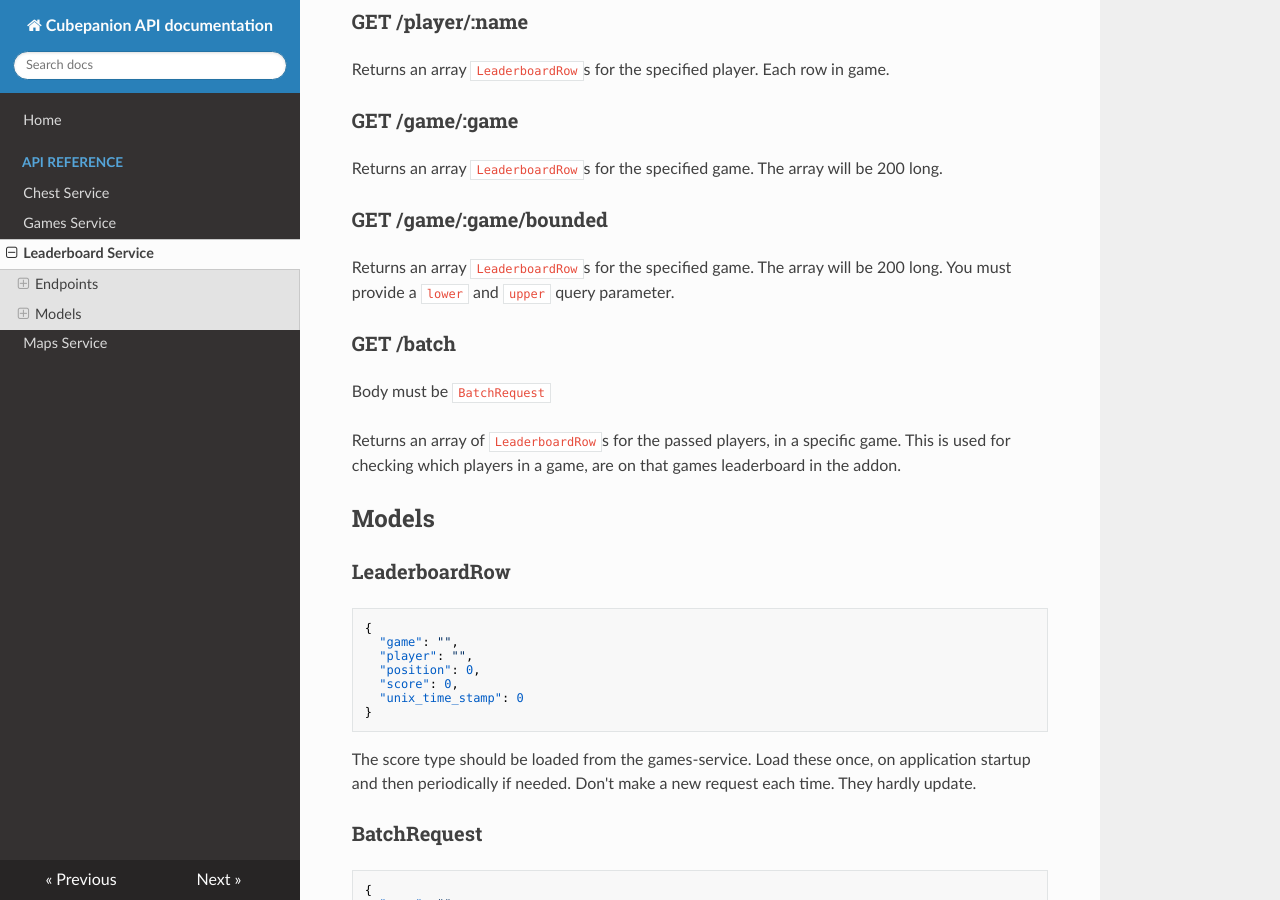
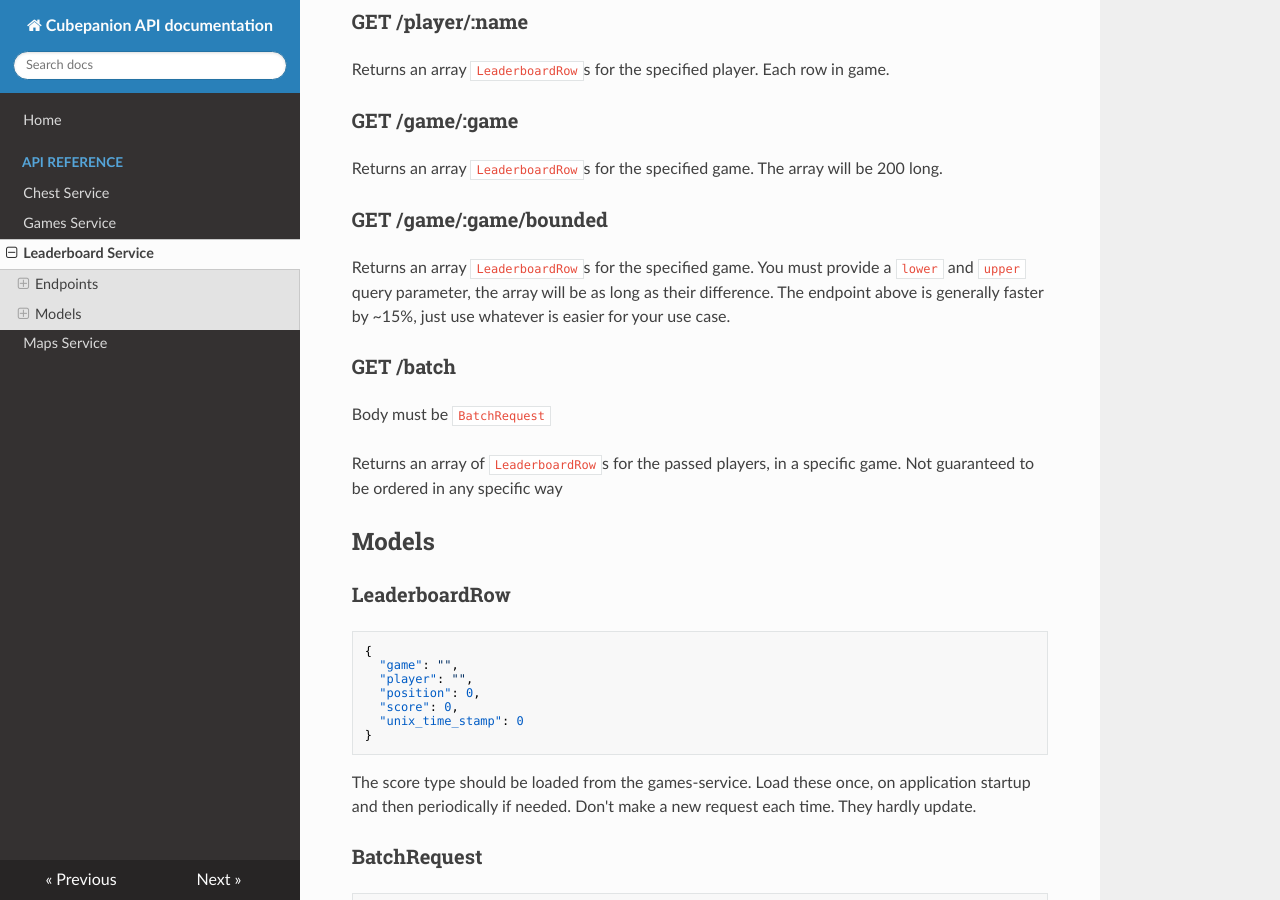
Before and after one commit to Fesaa/CubepanionAPI, an MkDocs documentation site: the page built from docs/leaderboard.md, in a window 1280 px wide and 900 px high, scrolled down 329 px. Built offline with MkDocs 1.6.1, drawn with Linux system fonts in a browser that asks for light colours; nearby versions of some CDN libraries.

Commit message:
Fix for more docs

```diff
--- a/docs/leaderboard.md
+++ b/docs/leaderboard.md
@@ -16,13 +16,14 @@
 
 ### GET /game/:game/bounded
 
-Returns an array `LeaderboardRow`s for the specified game. The array will be 200 long. You must provide a `lower` and `upper` query parameter.
+Returns an array `LeaderboardRow`s for the specified game. You must provide a `lower` and `upper` query parameter, the array will be as long as their difference.
+The endpoint above is generally faster by ~15%, just use whatever is easier for your use case.
 
 ### GET /batch
 
 Body must be `BatchRequest`
 
-Returns an array of `LeaderboardRow`s for the passed players, in a specific game. This is used for checking which players in a game, are on that games leaderboard in the addon.
+Returns an array of `LeaderboardRow`s for the passed players, in a specific game. Not guaranteed to be ordered in any specific way
 
 ## Models
 
```
Also changed, not shown: docs/games.md (+1 -1 lines).
